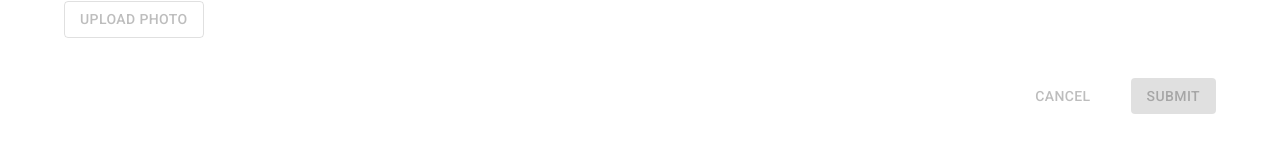
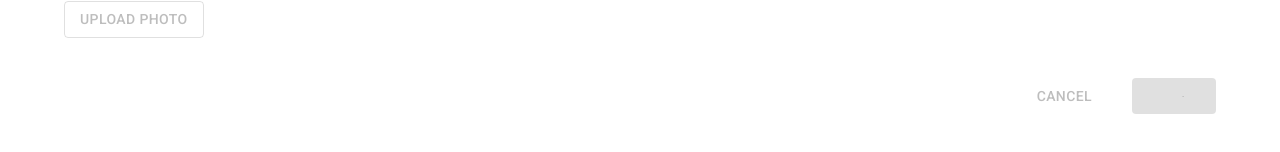
Before and after one commit to kylehoover/stoop, a React (Create React App) app in the folder client/: page /app/birds/new in a window 1280 px wide. Both pictures are taken after typing "Sample", "Sample" into the empty fields and a click on the button "SUBMIT". Shown: the part 202-354 px from the top of the page. Built offline with nearby package versions, Linux system fonts and the light colour scheme.

Commit message:
Disable form when request is in flight

```diff
--- a/client/src/components/BirdForm.tsx
+++ b/client/src/components/BirdForm.tsx
@@ -1,8 +1,16 @@
 import { useCallback, useRef } from "react";
-import { Avatar, Box, Button, Grid, Stack, TextField, Typography } from "@mui/material";
+import {
+  Avatar,
+  Box,
+  Button,
+  CircularProgress,
+  Grid,
+  Stack,
+  TextField,
+  Typography,
+} from "@mui/material";
 import { Controller, useForm } from "react-hook-form";
 import { IBird } from "@shared/types";
-import { addBird } from "src/services/addBird";
 import { useAddBirdMutation } from "src/api";
 
 interface IProps {
@@ -144,8 +152,9 @@ export function BirdForm(props: IProps) {
           <Button onClick={onCancel} disabled={isLoading}>
             Cancel
           </Button>
+
           <Button variant="contained" type="submit" disabled={isLoading}>
-            Submit
+            {isLoading ? <CircularProgress color="inherit" size={20} sx={{ mx: 2 }} /> : "Submit"}
           </Button>
         </Stack>
       </form>
```
